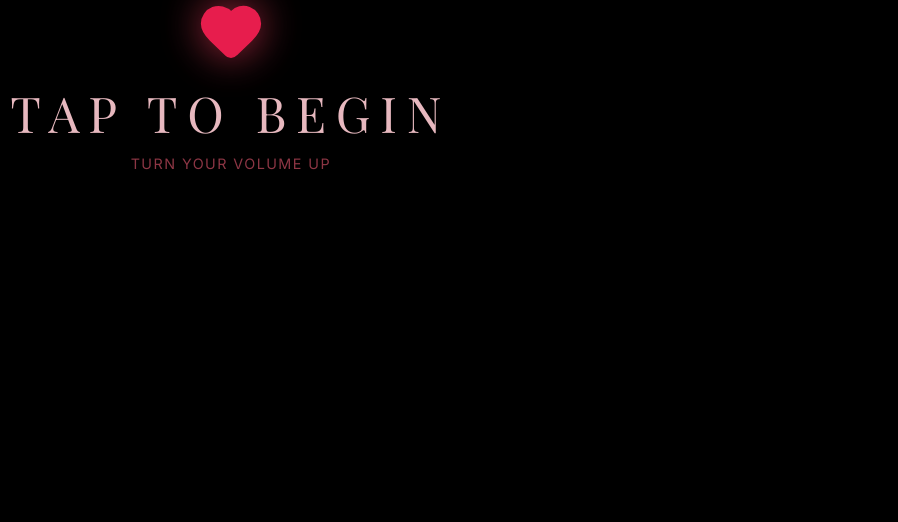
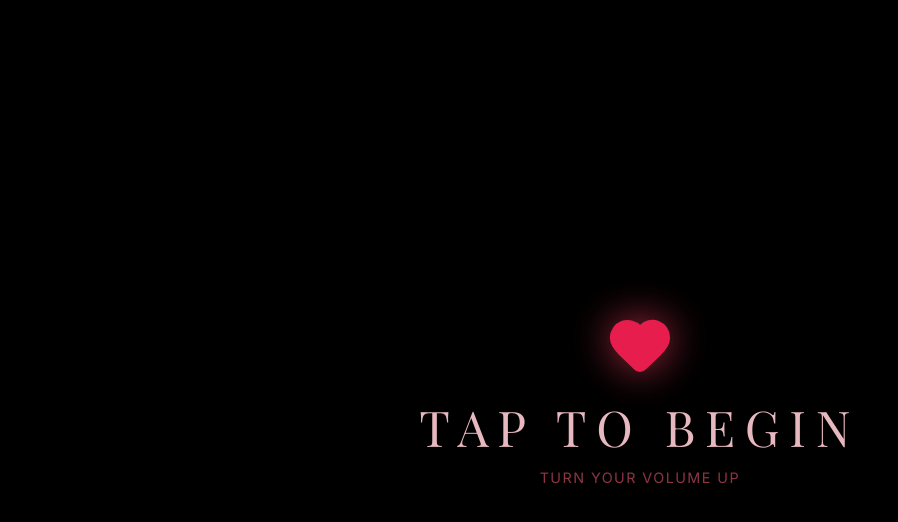
Before and after one commit to suryansh4786/birthday-nirmal, a React (Vite) app: page / in a window 1280 px wide. Shown: the top 522 px of the page, without its empty margins (0-898 px from the left). Built offline with nearby package versions, Linux system fonts and the light colour scheme; a web font is replaced by a local one.

Commit message:
Center 'Tap to Begin' text in the middle of the screen

```diff
--- a/src/App.jsx
+++ b/src/App.jsx
@@ -214,7 +214,7 @@ function EnterOverlay({ onEnter }) {
     <motion.div
       initial={{ opacity: 1 }}
       exit={{ opacity: 0, transition: { duration: 1.5 } }}
-      className="fixed inset-0 z-[99999] flex flex-col items-start justify-start bg-black cursor-pointer overscroll-y-contain"
+      className="fixed inset-0 z-[99999] flex flex-col items-center justify-center bg-black cursor-pointer overscroll-none select-none"
       onClick={onEnter}
     >
       <div className="absolute inset-0 bg-[radial-gradient(ellipse_at_center,_var(--tw-gradient-stops))] from-pink-900/40 via-black to-black opacity-60" />
@@ -357,7 +357,7 @@ function EntranceSlide({ onNext }) {
       initial={{ opacity: 0 }}
       animate={{ opacity: 1 }}
       exit={{ opacity: 0, transition: { duration: 1.5 } }}
-      className="absolute inset-0 flex flex-col items-start justify-start bg-transparent overflow-hidden overscroll-y-contain"
+      className="absolute inset-0 flex flex-col items-center justify-center bg-transparent overflow-hidden overscroll-none"
     >
       {/* Heavy Cinematic Background - Deep Velvet & Gold */}
       <div className="absolute inset-0 bg-[radial-gradient(ellipse_at_center,_var(--tw-gradient-stops))] from-pink-200 via-peach to-pink-100" />
@@ -927,7 +927,7 @@ function CakeSlide({ onNext }) {
       initial={{ opacity: 0 }}
       animate={{ opacity: 1 }}
       exit={{ opacity: 0, transition: { duration: 1.5 } }}
-      className="absolute inset-0 flex flex-col items-start justify-start bg-transparent overflow-hidden overscroll-y-contain"
+      className="absolute inset-0 flex flex-col items-center justify-center bg-transparent overflow-hidden overscroll-none"
     >
       <div className="absolute inset-0 bg-[radial-gradient(ellipse_at_center,_var(--tw-gradient-stops))] from-pink-200 via-peach to-pink-100" />
 
```
